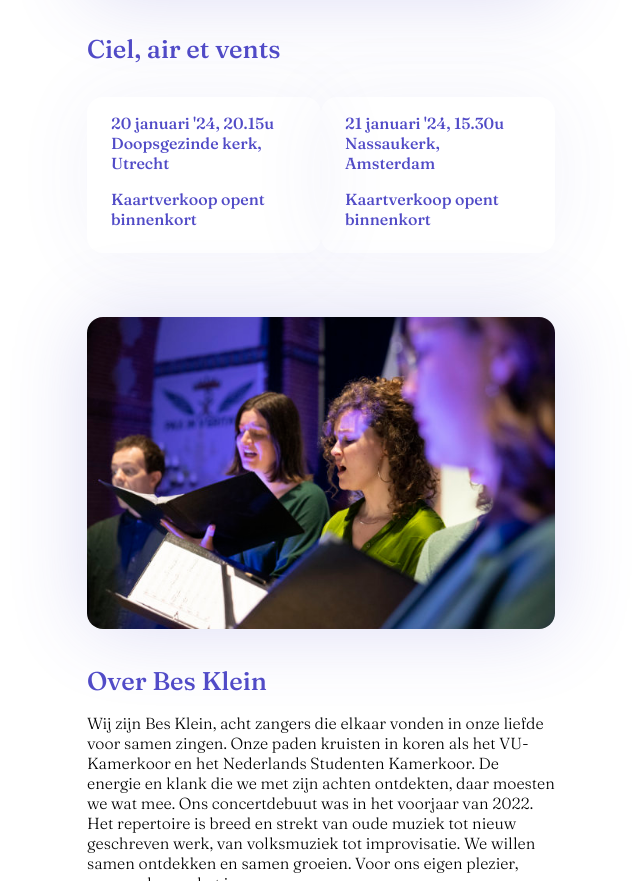
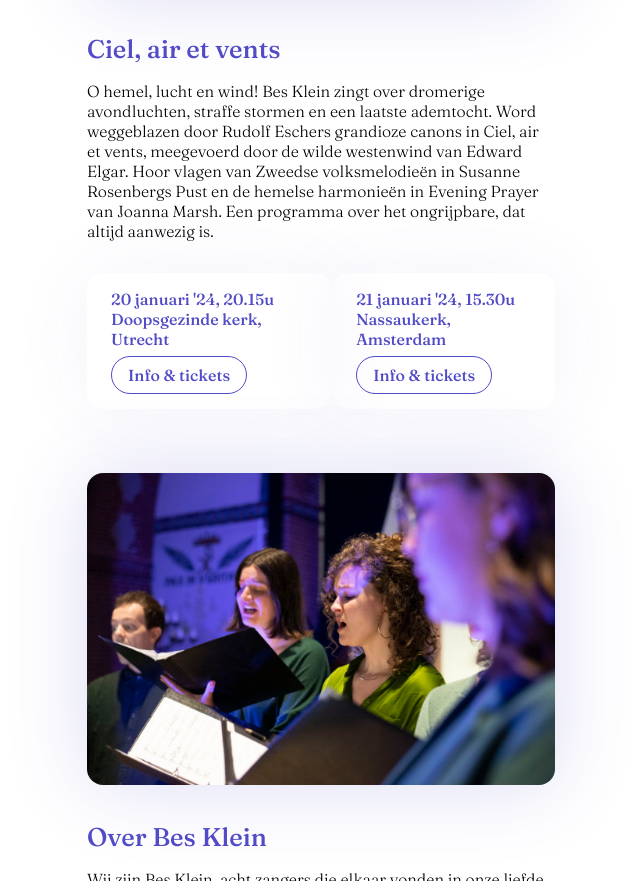
Before and after one commit to bacor/besklein, a plain HTML site: page index.html in a window 1280 px wide. Shown: the part 961-1842 px from the top of the page, without its empty margins (319-959 px from the left). Drawn offline with Linux system fonts and the light colour scheme; a web font is replaced by a local one.

Commit message:
ticketverkoop en promo tekstje

```diff
--- a/index.html
+++ b/index.html
@@ -23,6 +23,10 @@
 
       <h2>Ciel, air et vents</h2>
 
+      <p>
+        O hemel, lucht en wind! Bes Klein zingt over dromerige avondluchten, straffe stormen en een laatste ademtocht. Word weggeblazen door Rudolf Eschers grandioze canons in <em>Ciel, air et vents</em>, meegevoerd door de wilde westenwind van Edward Elgar. Hoor vlagen van Zweedse volksmelodieën in Susanne Rosenbergs <em>Pust</em> en de hemelse harmonieën in <em>Evening Prayer</em> van Joanna Marsh. Een programma over het ongrijpbare, dat altijd aanwezig is.
+      </p>
+
       <div class="cards" style="margin-top:2em;">
         <div class="card concert">
           <div class="date">
@@ -30,16 +34,14 @@
           </div>
           <div class="place">Doopsgezinde kerk, Utrecht</div>
           <div class="tickets">
-            Kaartverkoop opent binnenkort
-            <!-- <a href="#" target="_blank" class="btn">Info &amp; tickets</a> -->
+            <a href="https://shop.eventix.io/7c4dc84c-a5a1-11ee-a9cb-7e126431635e/tickets?shop_code=enn4yqm8" target="_blank" class="btn">Info &amp; tickets</a>
           </div>
         </div>
         <div class="card concert">
           <div class="date">21 januari '24, 15.30u</div>
           <div class="place">Nassaukerk, Amsterdam</div>
           <div class="tickets">
-            Kaartverkoop opent binnenkort
-            <!-- <a href="https://stadskloosterutrecht.nl/event/songs-of-youth" target="_blank" class="btn">Info &amp; tickets</a> -->
+            <a href="https://shop.eventix.io/7c4dc84c-a5a1-11ee-a9cb-7e126431635e/tickets?shop_code=enn4yqm8" target="_blank" class="btn">Info &amp; tickets</a>
           </div>
         </div>
       </div>
```
